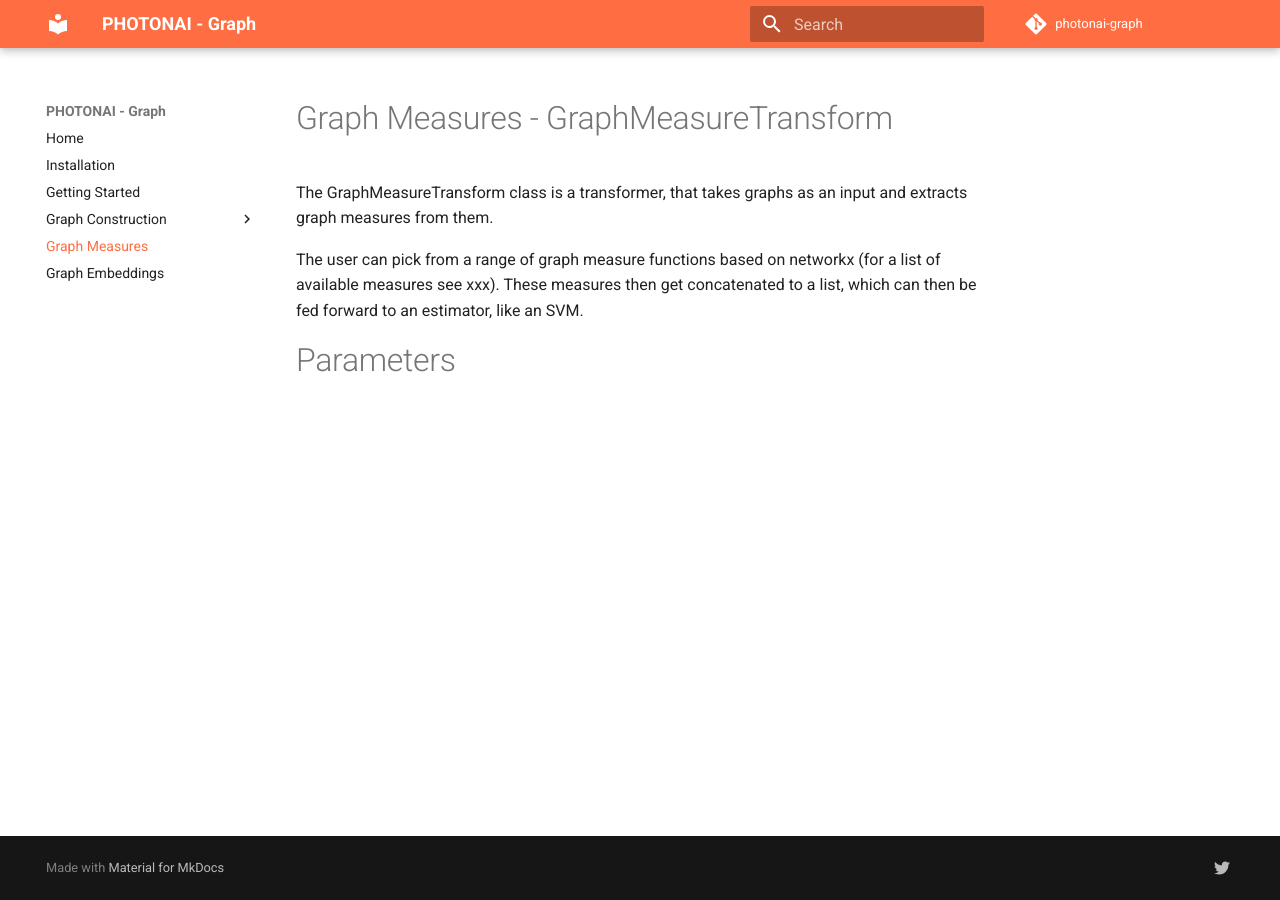
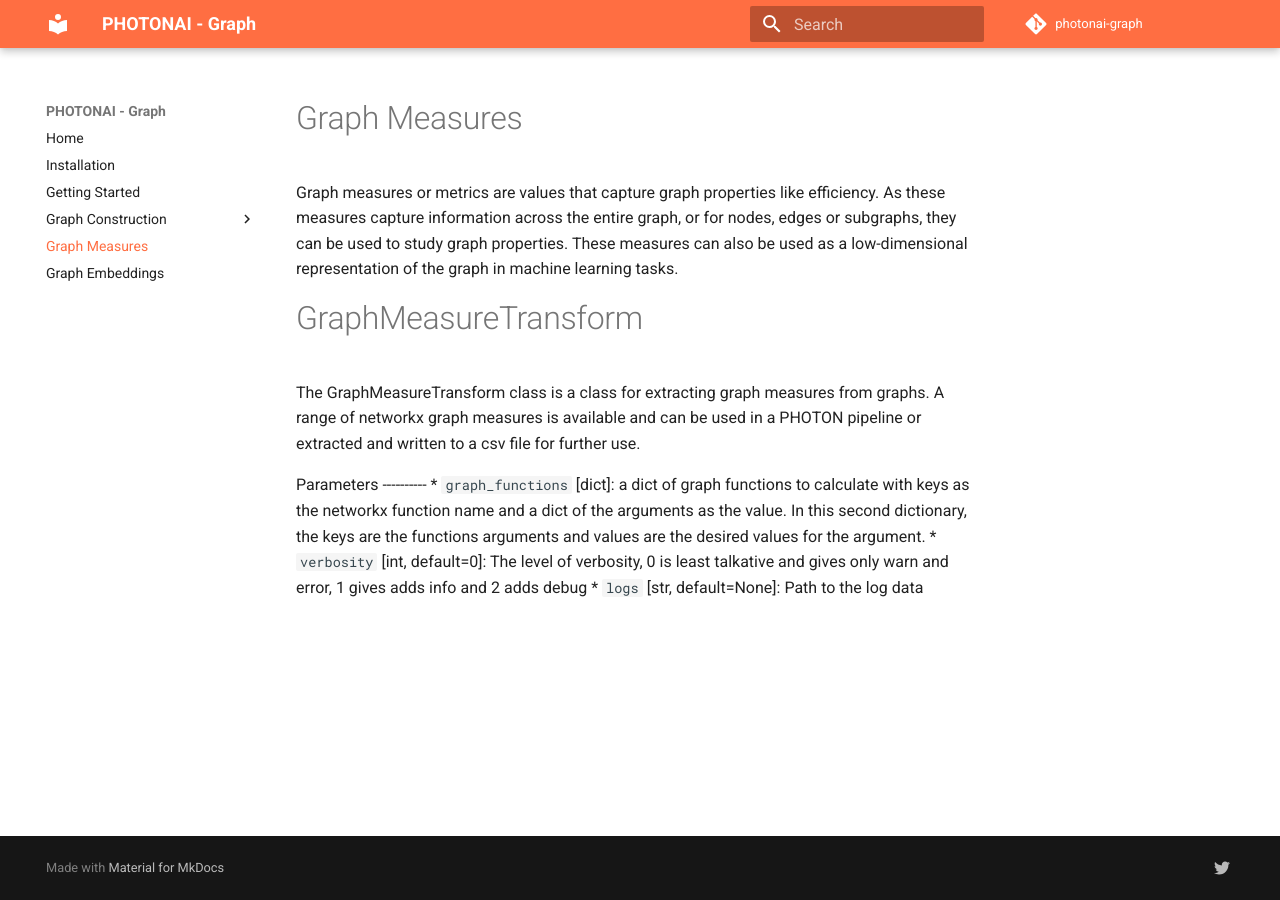
Before and after one commit to wwu-mmll/photonai_graph, an MkDocs documentation site: the page built from documentation/docs/graph_measures.md, in a window 1280 px wide. Built offline with MkDocs 1.6.1 and Material for MkDocs 9.7.7, drawn with Linux system fonts in a browser that asks for light colours; comment, search, counter and statistics services are not loaded.

Commit message:
Update graph_measures.md
Updated Graph Measure documentation

```diff
--- a/documentation/docs/graph_measures.md
+++ b/documentation/docs/graph_measures.md
@@ -1,8 +1,18 @@
-# Graph Measures - GraphMeasureTransform
+# Graph Measures
 
+Graph measures or metrics are values that capture graph properties like efficiency. As these measures capture information across the entire graph, or for nodes, edges or subgraphs, they can be used to study graph properties. These measures can also be used as a low-dimensional representation of the graph in machine learning tasks.
 
-The GraphMeasureTransform class is a transformer, that takes graphs as an input and extracts graph measures from them.
+# GraphMeasureTransform
 
-The user can pick from a range of graph measure functions based on networkx (for a list of available measures see xxx). These measures then get concatenated to a list, which can then be fed forward to an estimator, like an SVM.
+The GraphMeasureTransform class is a class for extracting graph measures from graphs. A range of networkx graph measures is available and can be used in a PHOTON pipeline or extracted and written to a csv file for further use.
 
-# Parameters
+Parameters
+    ----------
+    * `graph_functions` [dict]:
+        a dict of graph functions to calculate with keys as the networkx function name and a dict of the arguments as
+	the value. In this second dictionary, the keys are the functions arguments and values are the desired values
+	for the argument.
+    * `verbosity` [int, default=0]:
+        The level of verbosity, 0 is least talkative and gives only warn and error, 1 gives adds info and 2 adds debug
+    * `logs` [str, default=None]:
+        Path to the log data
```
